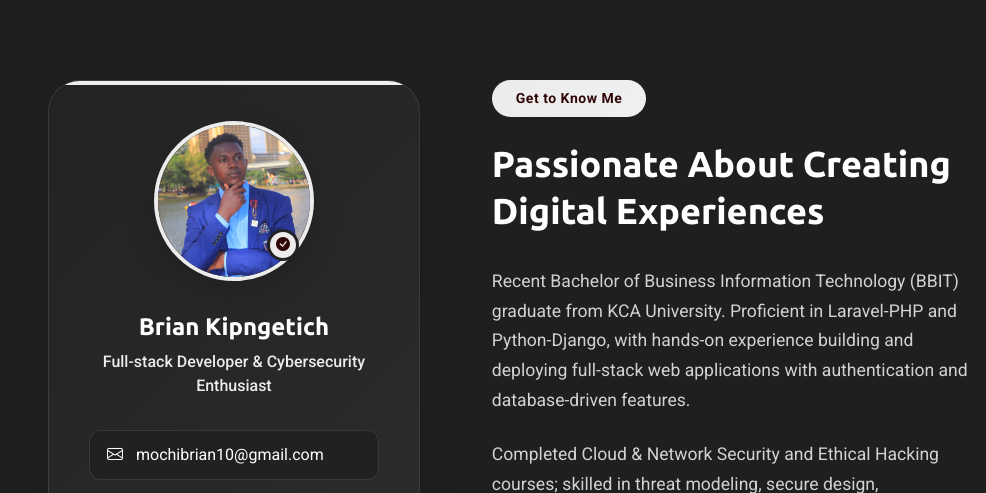
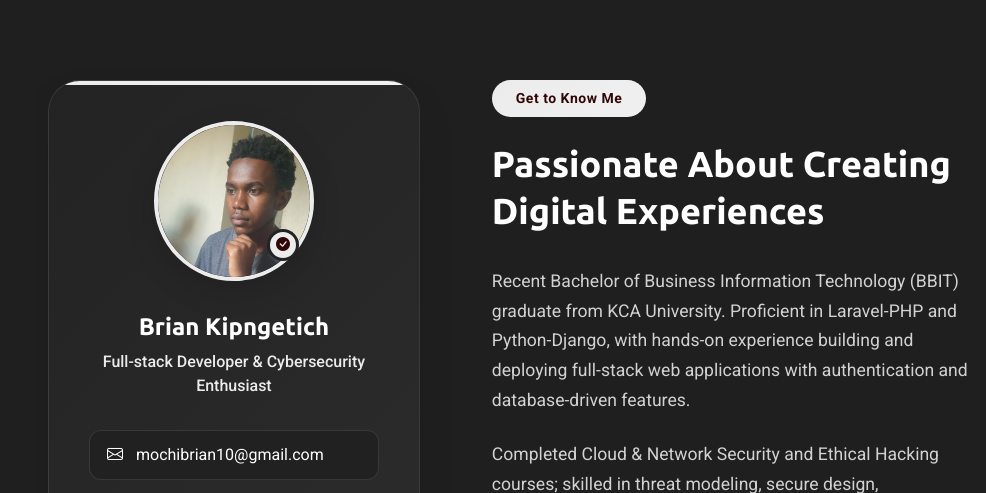
Before and after one commit to mochi-10/Brian-Kipngetich-Portfolio, a plain HTML site: page index.html in a window 1280 px wide. Shown: the part 780-1273 px from the top of the page, without its empty margins (294-1280 px from the left). Drawn offline with nearby package versions, Linux system fonts and the light colour scheme.

Commit message:
update profile image in index.html

```diff
--- a/index.html
+++ b/index.html
@@ -141,7 +141,7 @@
             <div class="profile-card">
               <div class="profile-header">
                 <div class="profile-image">
-                  <img src="assets/img/profile/mochi.jpg" alt="Profile Image" class="img-fluid">
+                  <img src="assets/img/profile/mochi3.jpg" alt="Profile Image" class="img-fluid">
                 </div>
                 <div class="profile-badge">
                   <i class="bi bi-check-circle-fill"></i>
```
